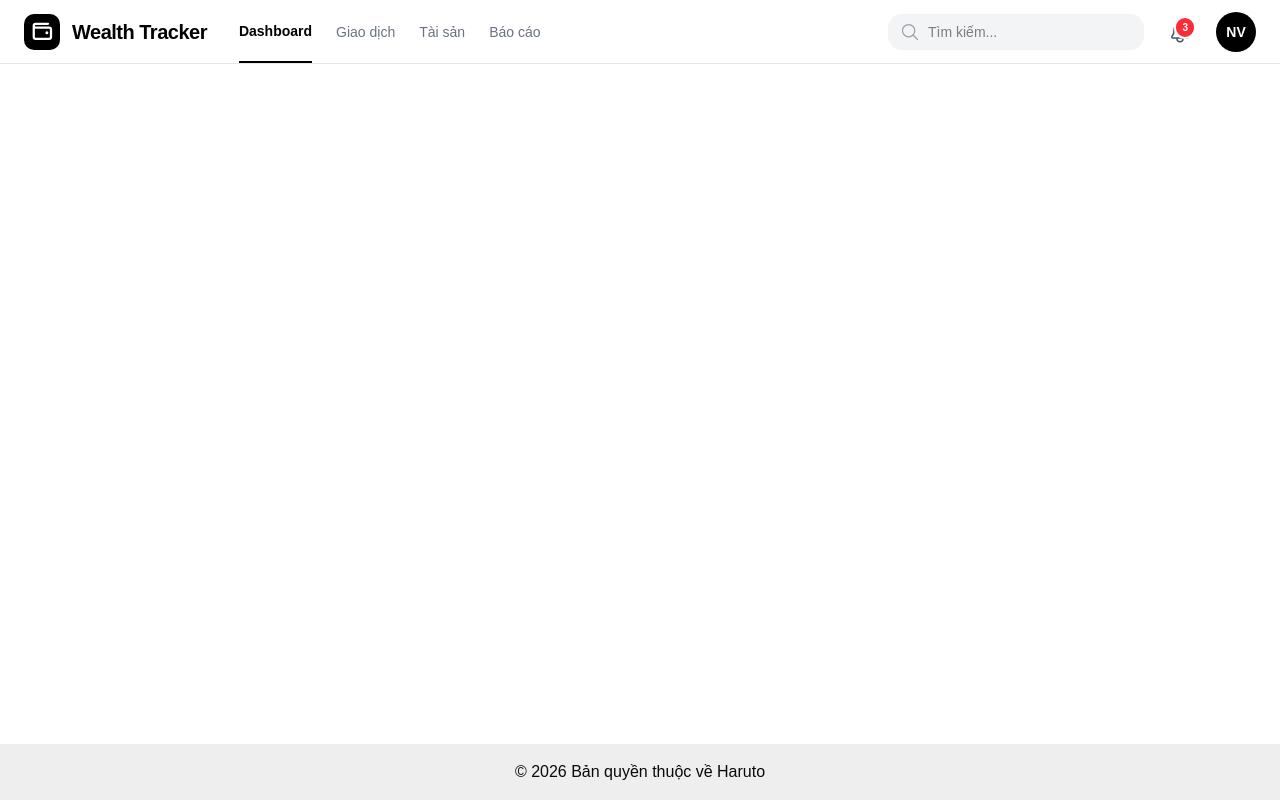
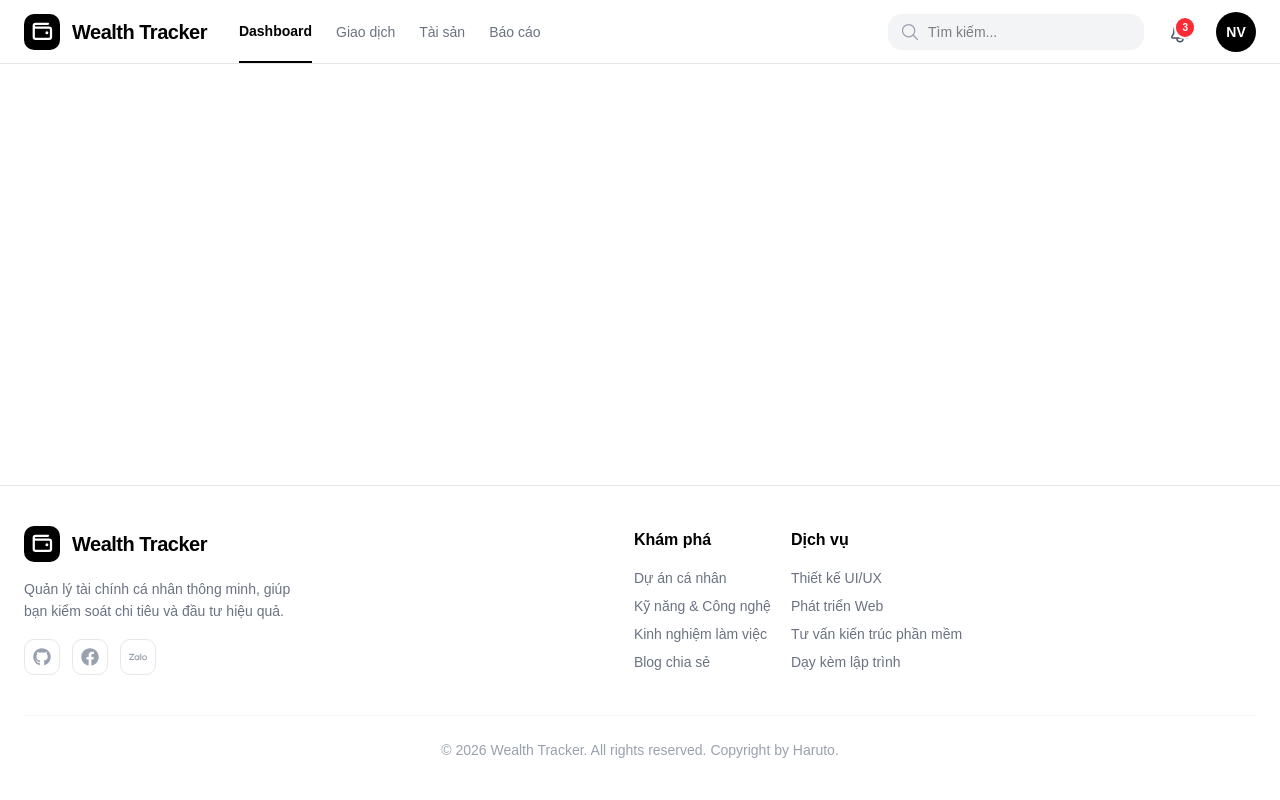
Before and after one commit to Haruto2804/WealthTracker, a React (Vite) app: page / in a window 1280 px wide. Built offline with nearby package versions, Linux system fonts and the light colour scheme.

Commit message:
feat (Footer): - Install reacts-icons, lucide icons for project, - Add some personal social links about Haruto - Add some examples footer section

```diff
--- a/package.json
+++ b/package.json
@@ -16,6 +16,7 @@
     "@tailwindcss/vite": "^4.2.2",
     "class-variance-authority": "^0.7.1",
     "clsx": "^2.1.1",
+    "lucide-react": "^1.7.0",
     "radix-ui": "^1.4.3",
     "react": "^19.2.4",
     "react-dom": "^19.2.4",
--- a/src/layouts/Footer.jsx
+++ b/src/layouts/Footer.jsx
@@ -1,7 +1,111 @@
+
+import { PiWalletBold } from "react-icons/pi";
+import { FaGithub, FaFacebook } from "react-icons/fa";
+import { SiZalo } from "react-icons/si";
+
 const Footer = () => {
+  // 1. Định nghĩa dữ liệu cho các cột menu
+  const footerSections = [
+    {
+      title: "Khám phá",
+      links: [
+        { name: "Dự án cá nhân", href: "/projects" },
+        { name: "Kỹ năng & Công nghệ", href: "/skills" },
+        { name: "Kinh nghiệm làm việc", href: "/experience" },
+        { name: "Blog chia sẻ", href: "/blog" }
+      ],
+    },
+    {
+      title: "Dịch vụ",
+      links: [
+        { name: "Thiết kế UI/UX", href: "#" },
+        { name: "Phát triển Web", href: "#" },
+        { name: "Tư vấn kiến trúc phần mềm", href: "#" },
+        { name: "Dạy kèm lập trình", href: "#" }
+      ],
+    }
+  ];
+
+  const socialLinks = [
+    {
+      href: "https://github.com/Haruto2804",
+      icon: <FaGithub size={18} />,
+      hoverClass: "hover:text-black hover:border-black"
+    },
+    {
+      href: "https://www.facebook.com/baodaydunglo",
+      icon: <FaFacebook size={18} />,
+      hoverClass: "hover:text-[#1877F2] hover:border-[#1877F2]"
+    },
+    {
+      href: "https://zalo.me/0394037350",
+      icon: <SiZalo size={18} />,
+      hoverClass: "hover:text-blue-500 hover:border-blue-500"
+    },
+  ];
+
   return (
-    <footer style={{ background: '#eee', padding: '1rem', textAlign: 'center' }}>
-      <p>© 2026 Bản quyền thuộc về Haruto</p>
+    <footer className="w-full py-10 px-6 bg-white border-t border-gray-200">
+      <div className="max-w-7xl mx-auto grid grid-cols-1 md:grid-cols-4 gap-8 place-items-center">
+
+        {/* Cột 1: Logo & Giới thiệu */}
+        <div className="space-y-4">
+          <div className="flex gap-3 items-center">
+            <div className="bg-black rounded-lg flex items-center justify-center p-1.5">
+              <PiWalletBold className="text-white size-6" />
+            </div>
+            <p className="text-black text-xl font-bold tracking-tight">Wealth Tracker</p>
+          </div>
+          <p className="text-gray-500 text-sm leading-relaxed">
+            Quản lý tài chính cá nhân thông minh, giúp bạn kiểm soát chi tiêu và đầu tư hiệu quả.
+          </p>
+          <div className="flex gap-3">
+            {socialLinks.map((social, index) => (
+              <a
+                key={index}
+                href={social.href}
+                target="_blank"
+                className={`
+                  t
+        p-2 border rounded-lg text-gray-400 border-gray-200
+        transition-all duration-300 ease-in-out
+        hover:bg-white hover:-translate-y-1 hover:shadow-md
+        ${social.hoverClass}
+      `}
+              >
+                {/* Đảm bảo icon nhận màu từ text của thẻ cha qua currentColor */}
+                {social.icon}
+              </a>
+            ))}
+          </div>
+        </div>
+
+        {/* Cột 2, 3, 4: Duyệt qua mảng footerSections */}
+        <div className="md:col-span-3 flex flex-wrap gap-5">
+          {footerSections.map((section) => (
+            <div key={section.title}>
+              <h4 className="font-bold mb-4 text-black">{section.title}</h4>
+              <ul className="space-y-2 text-gray-500 text-sm">
+                {section.links.map((link) => (
+                  <li key={link.name}>
+                    <a href={link.href}
+                      target="_blank"
+                      className="hover:text-black transition-colors cursor-pointer">
+                      {link.name}
+                    </a>
+                  </li>
+                ))}
+              </ul>
+            </div>
+          ))}
+        </div>
+
+      </div>
+
+      {/* Dòng Copyright */}
+      <div className="mt-10 pt-6 border-t border-gray-100 text-center text-gray-400 text-sm">
+        © 2026 Wealth Tracker. All rights reserved. Copyright by Haruto.
+      </div>
     </footer>
   );
 };
```
Also changed, not shown: src/pages/DashboardPage/Dashboard.jsx (added), 1 other file (tests, documents, lock files or other folders).
